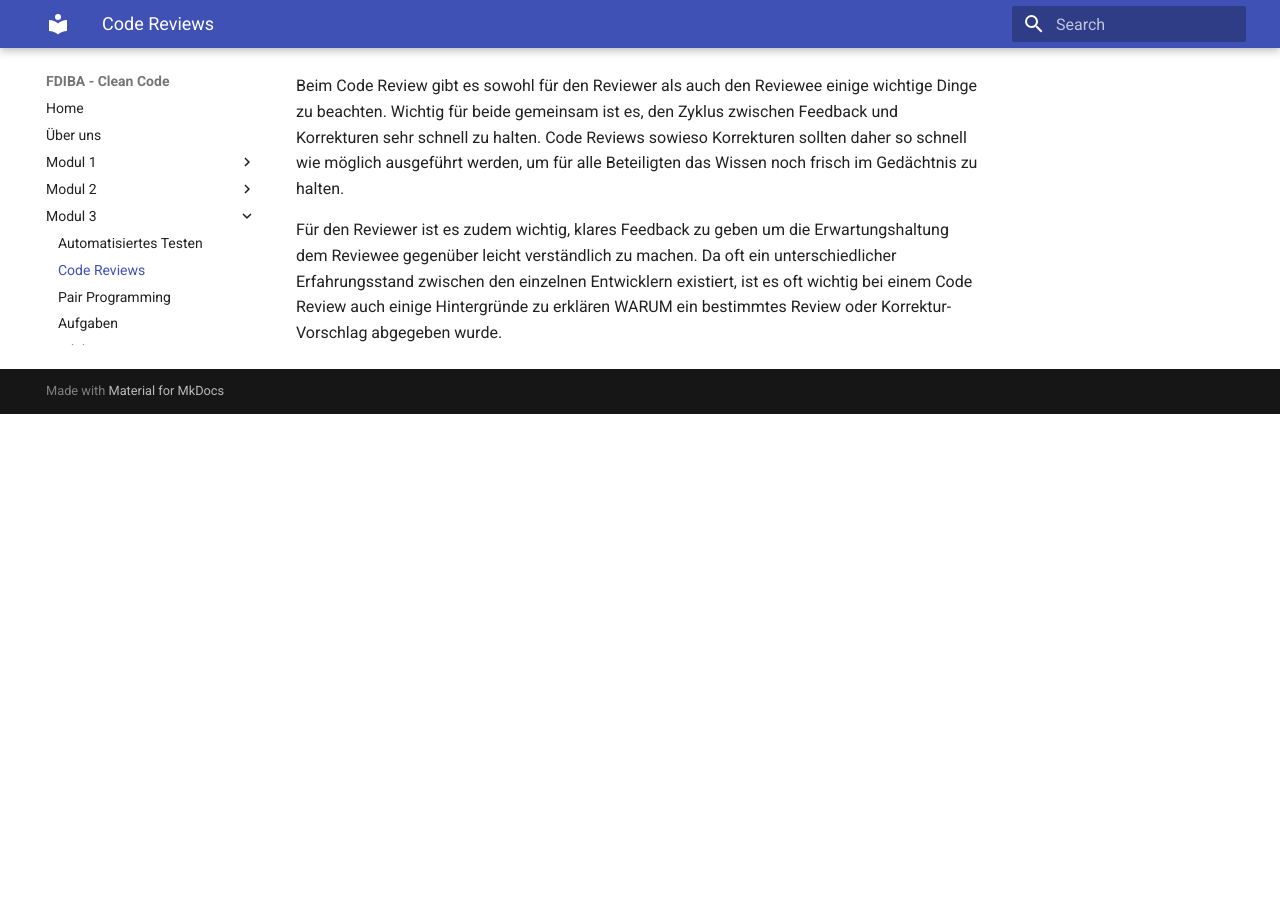
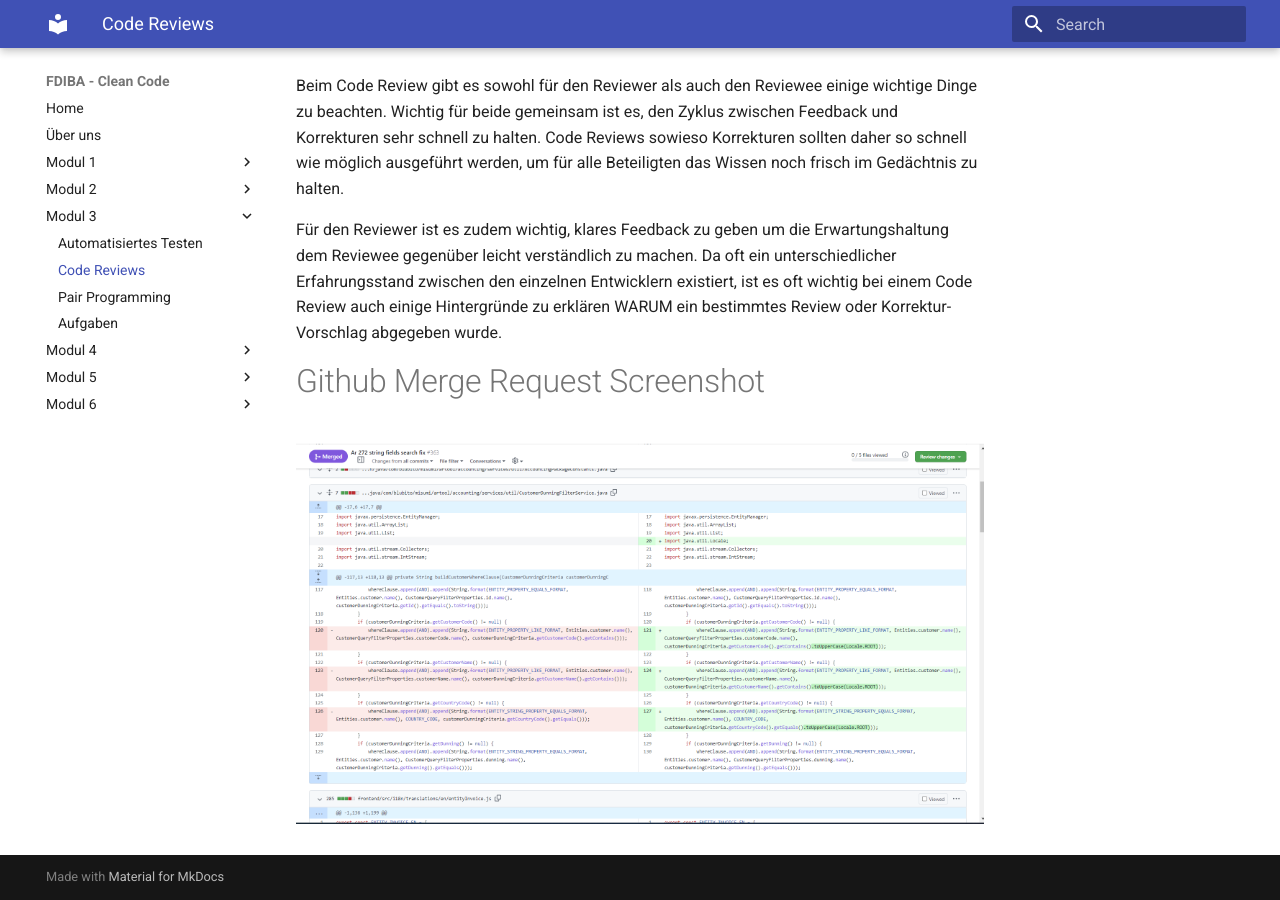
Before and after one commit to fdiba-clean-code/fdiba-clean-code.github.io, an MkDocs documentation site: the page built from docs/module-3/code-reviews.md, in a window 1280 px wide and 900 px high, scrolled down 970 px. Built offline with MkDocs 1.6.1 and Material for MkDocs 9.7.7, drawn with Linux system fonts in a browser that asks for light colours; before the commit the page ends 1384 px from its top, so only the background shows below that.

Commit message:
Added github screenshot

```diff
--- a/docs/module-3/code-reviews.md
+++ b/docs/module-3/code-reviews.md
@@ -24,3 +24,7 @@ Beim Code Review gibt es sowohl für den Reviewer als auch den Reviewee einige w
 Wichtig für beide gemeinsam ist es, den Zyklus zwischen Feedback und Korrekturen sehr schnell zu halten. Code Reviews sowieso Korrekturen sollten daher so schnell wie möglich ausgeführt werden, um für alle Beteiligten das Wissen noch frisch im Gedächtnis zu halten.
 
 Für den Reviewer ist es zudem wichtig, klares Feedback zu geben um die Erwartungshaltung dem Reviewee gegenüber leicht verständlich zu machen. Da oft ein unterschiedlicher Erfahrungsstand zwischen den einzelnen Entwicklern existiert, ist es oft wichtig bei einem Code Review auch einige Hintergründe zu erklären WARUM ein bestimmtes Review oder Korrektur-Vorschlag abgegeben wurde.
+
+# Github Merge Request Screenshot
+
+![Github Screenshot](/img/github-mr.png)
```
Also changed, not shown: docs/img/github-mr.png (added).
